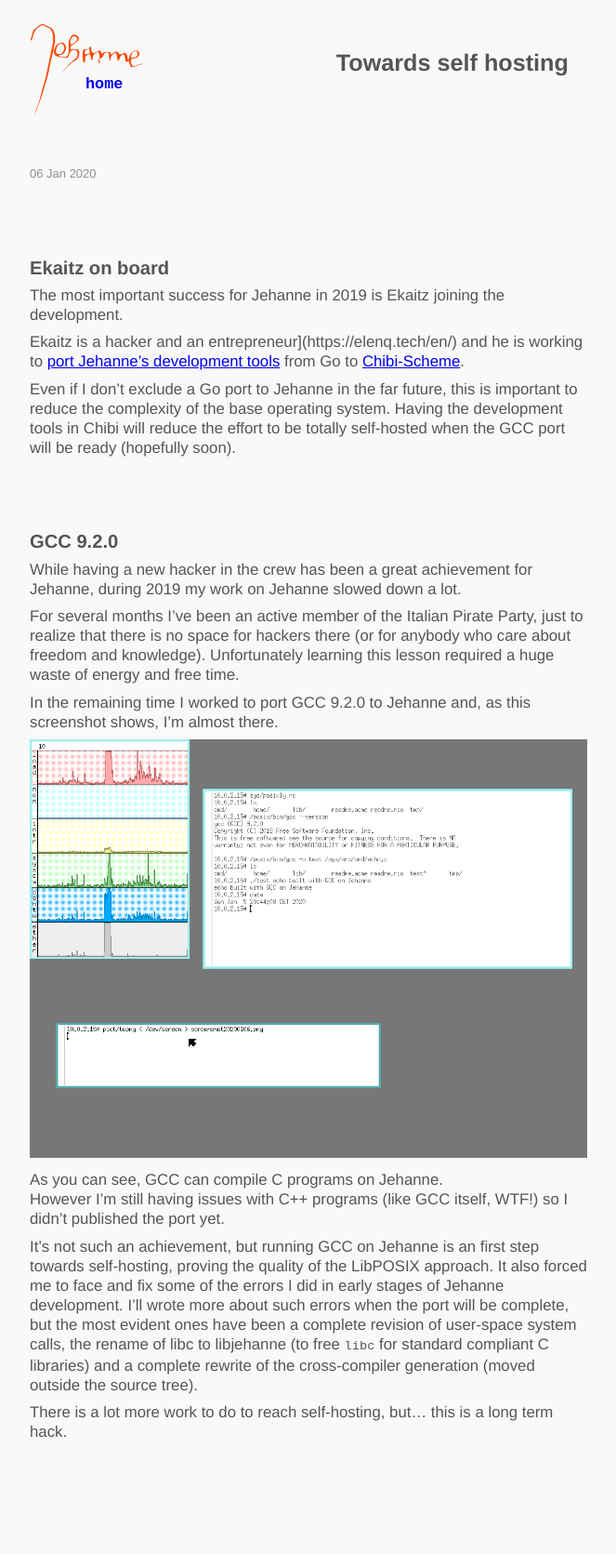
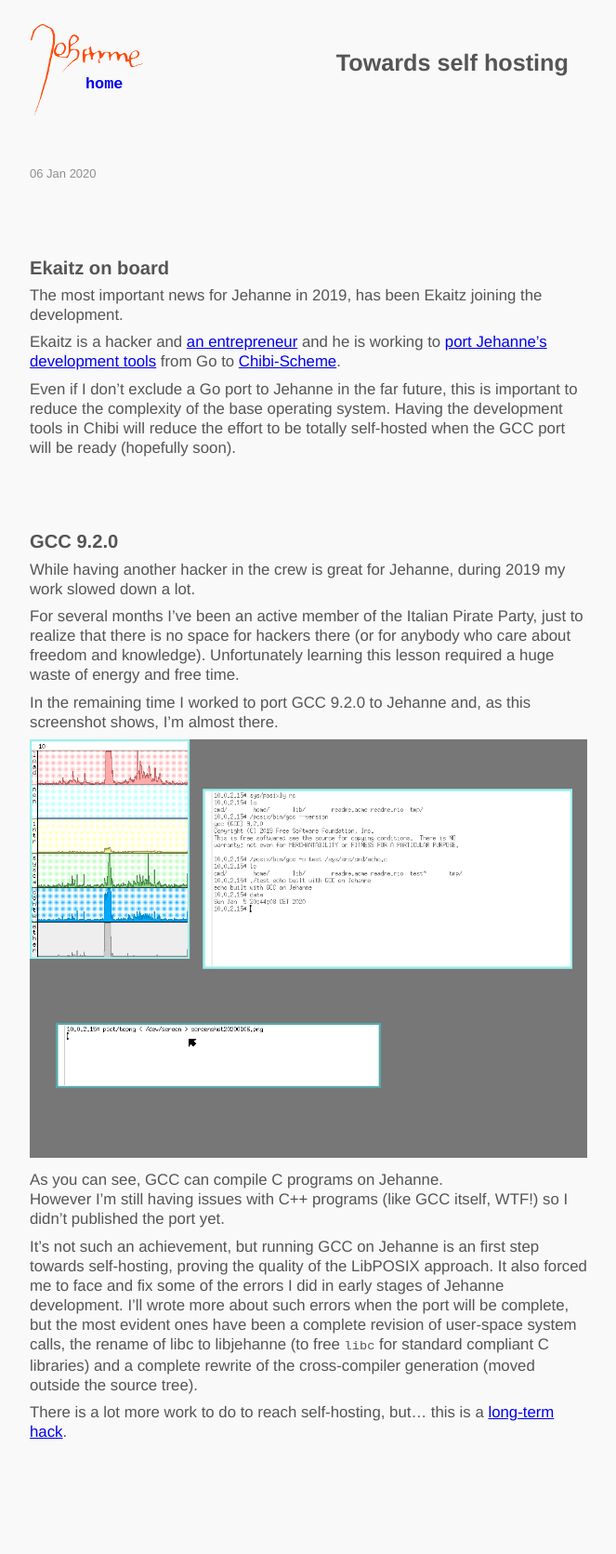
Before and after one commit to JehanneOS/jehanneos.github.io, a Jekyll site: the page built from _posts/2020-01-06-towards-self-hosting.markdown, in a window 1280 px wide. Shown: the whole page at 93% size, without its empty margins (308-971 px from the left). Built offline with Jekyll 4.4.1, drawn with Linux system fonts in a browser that asks for light colours.

Commit message:
Update 2020-01-06-towards-self-hosting.markdown

```diff
--- a/_posts/2020-01-06-towards-self-hosting.markdown
+++ b/_posts/2020-01-06-towards-self-hosting.markdown
@@ -1,20 +1,20 @@
 ---
 layout: post
 title: Towards self hosting
-public: false
+public: true
 author: giacomo
 ---
 # Ekaitz on board
 
-The most important success for Jehanne in 2019 is Ekaitz joining the development.
+The most important news for Jehanne in 2019, has been Ekaitz joining the development.
 
-Ekaitz is a hacker and an entrepreneur](https://elenq.tech/en/) and he is working to [port Jehanne's development tools](https://github.com/JehanneOS/devtools/commits/chibi) from Go to [Chibi-Scheme](http://synthcode.com/wiki/chibi-scheme).
+Ekaitz is a hacker and [an entrepreneur](https://elenq.tech/en/) and he is working to [port Jehanne's development tools](https://github.com/JehanneOS/devtools/commits/chibi) from Go to [Chibi-Scheme](http://synthcode.com/wiki/chibi-scheme).
 
 Even if I don't exclude a Go port to Jehanne in the far future, this is important to reduce the complexity of the base operating system. Having the development tools in Chibi will reduce the effort to be totally self-hosted when the GCC port will be ready (hopefully soon).
 
 # GCC 9.2.0
 
-While having a new hacker in the crew has been a great achievement for Jehanne, during 2019 my work on Jehanne slowed down a lot.
+While having another hacker in the crew is great for Jehanne, during 2019 my work slowed down a lot.
 
 For several months I've been an active member of the Italian Pirate Party, just to realize that there is no space for hackers there (or for anybody who care about freedom and knowledge). Unfortunately learning this lesson required a huge waste of energy and free time.
 
@@ -29,4 +29,4 @@
 
 It's not such an achievement, but running GCC on Jehanne is an first step towards self-hosting, proving the quality of the LibPOSIX approach. It also forced me to face and fix some of the errors I did in early stages of Jehanne development. I'll wrote more about such errors when the port will be complete, but the most evident ones have been a complete revision of user-space system calls, the rename of libc to libjehanne (to free `libc` for standard compliant C libraries) and a complete rewrite of the cross-compiler generation (moved outside the source tree).
 
-There is a lot more work to do to reach self-hosting, but... this is a long term hack.
+There is a lot more work to do to reach self-hosting, but... this is a [long-term hack](https://github.com/JehanneOS/jehanne/blob/master/POLITICS.md).
```
